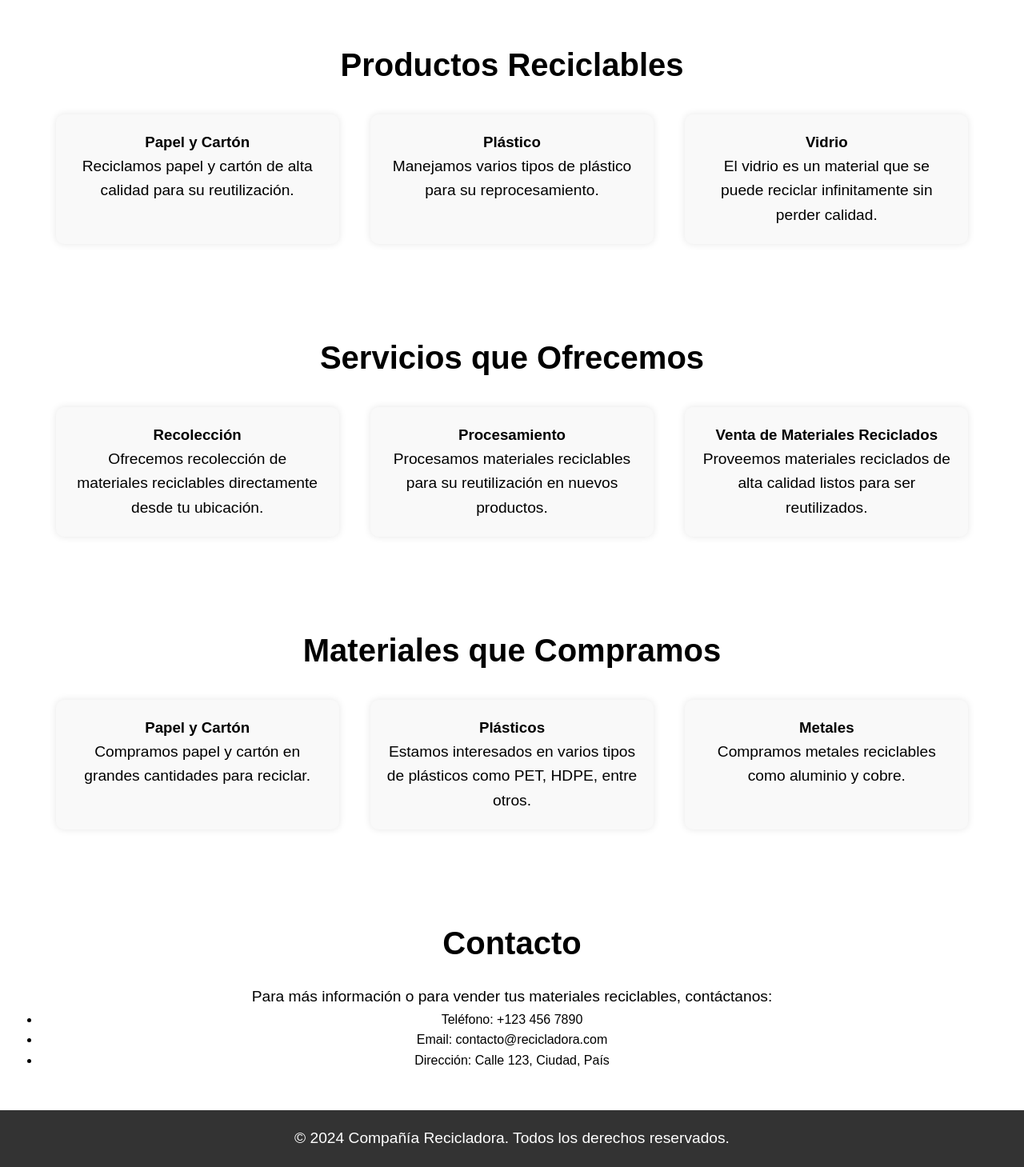
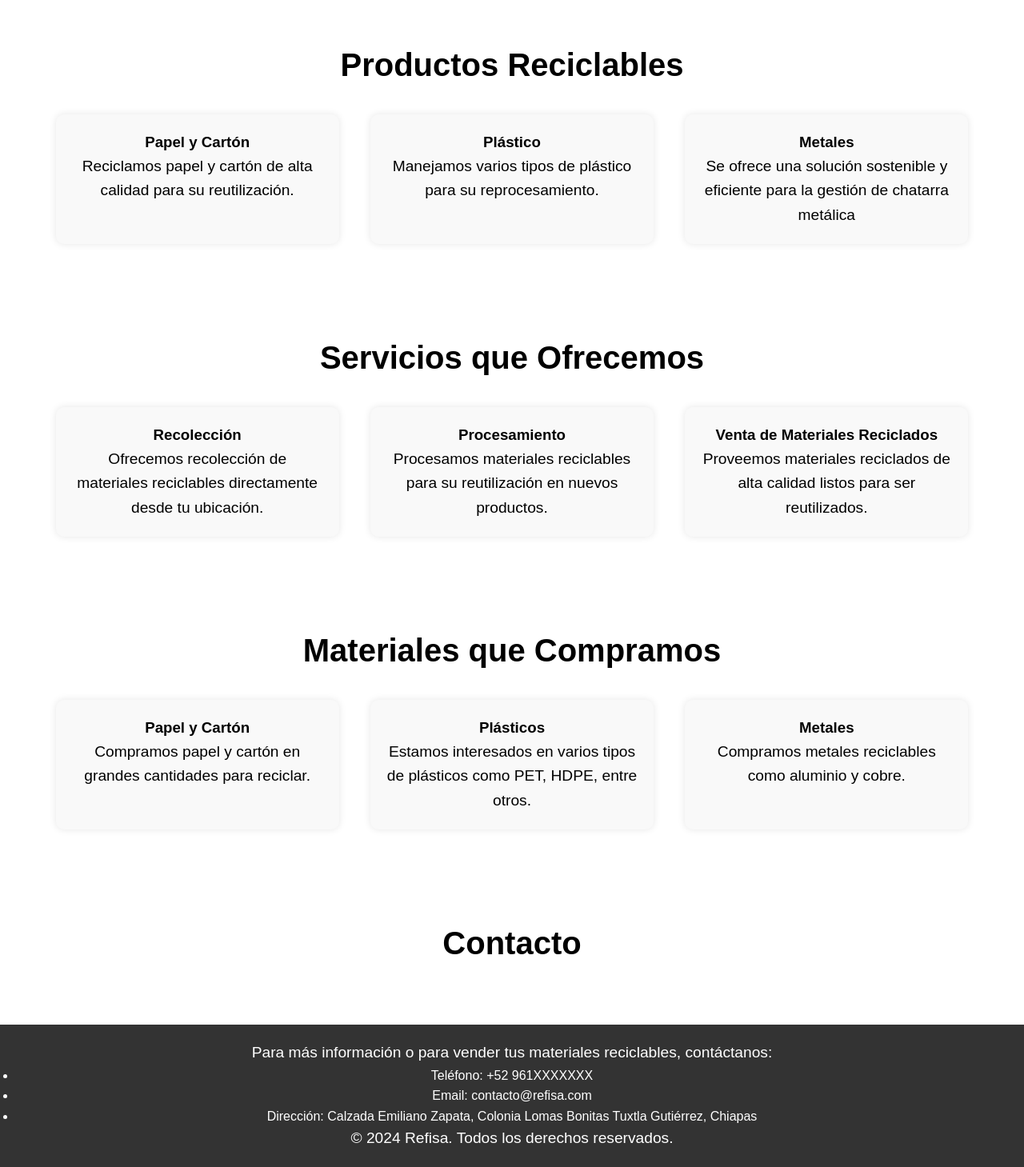
Before and after one commit to Alejandro1942/web_refisa, a Django app: page / in a window 1280 px wide. Shown: the part 857-2316 px from the top of the page at 80% size. Run offline with Django 5.2, Linux system fonts and the light colour scheme.

Commit message:
MOdificación a la estructura index.html

```diff
--- a/proyecto/Apps/Aplicacion1/templates/Aplicacion1/index.html
+++ b/proyecto/Apps/Aplicacion1/templates/Aplicacion1/index.html
@@ -3,7 +3,8 @@
 <head>
     <meta charset="UTF-8">
     <meta name="viewport" content="width=device-width, initial-scale=1.0">
-    <title>Compañía Recicladora</title>
+    <link href="https://fonts.googleapis.com/css2?family=Oswald:wght@200..700&display=swap" rel="stylesheet">
+    <title>Refisa</title>
     <link rel="stylesheet" href="{% static 'css/styles.css' %}">
 </head>
 <body>
@@ -21,8 +22,8 @@
     <!-- Sección de Inicio -->
     <header id="inicio">
         <div class="header-content">
-            <h1>Bienvenidos a la Compañía Recicladora</h1>
-            <p>Nos dedicamos a reciclar materiales para contribuir a un mundo más sostenible.</p>
+            <h1>Bienvenidos a Refisa</h1>
+            <p>Nos dedicamos a la compra y venta de materiales reciclables</p>
         </div>
     </header>
 
@@ -39,8 +40,8 @@
                 <p>Manejamos varios tipos de plástico para su reprocesamiento.</p>
             </div>
             <div class="producto-item">
-                <h3>Vidrio</h3>
-                <p>El vidrio es un material que se puede reciclar infinitamente sin perder calidad.</p>
+                <h3>Metales</h3>
+                <p>Se ofrece una solución sostenible y eficiente para la gestión de chatarra metálica</p>
             </div>
         </div>
     </section>
@@ -86,17 +87,20 @@
     <!-- Sección de Contacto -->
     <section id="contacto">
         <h2>Contacto</h2>
-        <p>Para más información o para vender tus materiales reciclables, contáctanos:</p>
         <ul>
-            <li>Teléfono: +123 456 7890</li>
-            <li>Email: contacto@recicladora.com</li>
-            <li>Dirección: Calle 123, Ciudad, País</li>
+
         </ul>
     </section>
 
     <!-- Footer -->
     <footer>
-        <p>&copy; 2024 Compañía Recicladora. Todos los derechos reservados.</p>
+        <p>Para más información o para vender tus materiales reciclables, contáctanos:</p>
+        <ul>
+            <li>Teléfono: +52 961XXXXXXX</li>
+            <li>Email: contacto@refisa.com</li>
+            <li>Dirección: Calzada Emiliano Zapata, Colonia Lomas Bonitas Tuxtla Gutiérrez, Chiapas</li>
+        </ul>
+        <p>&copy; 2024 Refisa. Todos los derechos reservados.</p>
     </footer>
 </body>
 </html>
```
